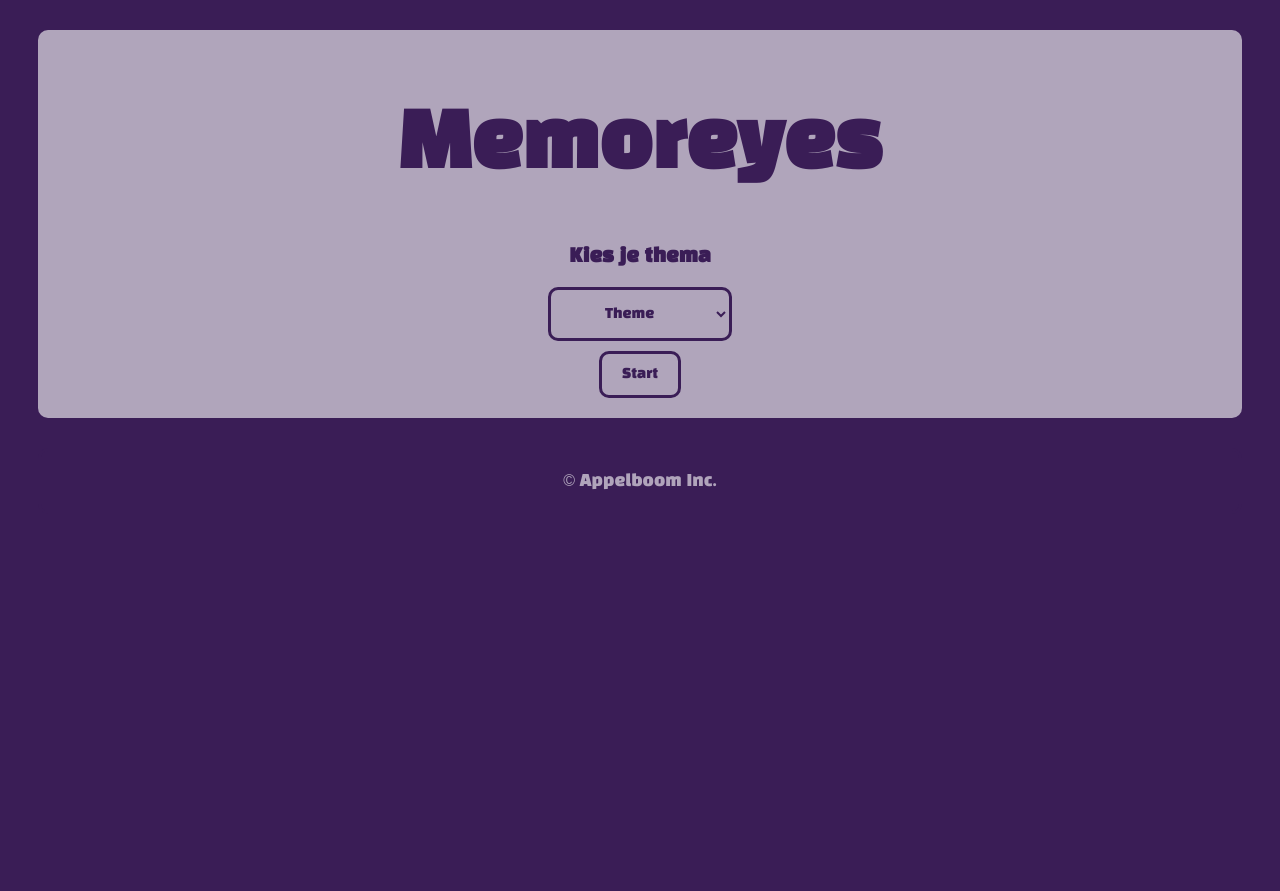
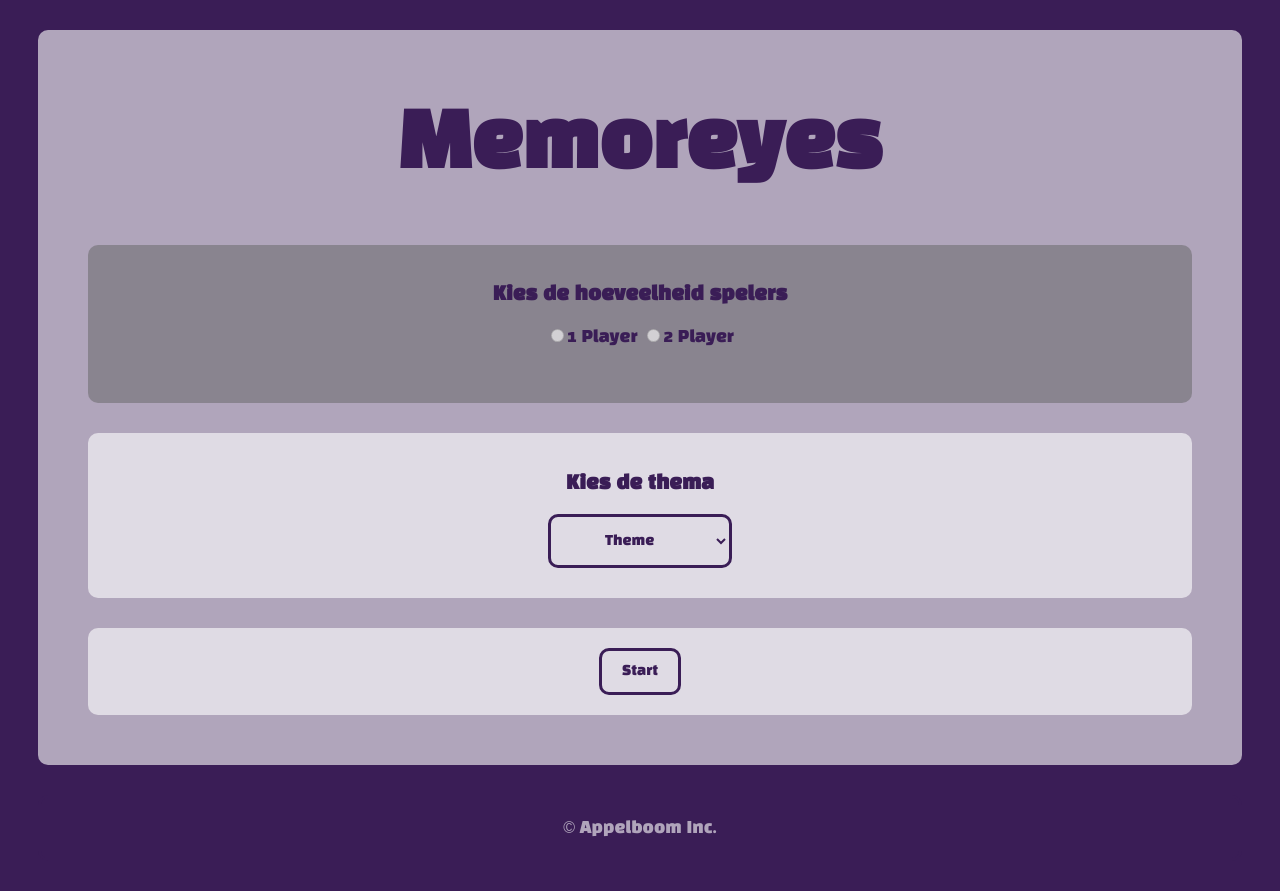
Before and after one commit to RafayelGardishyan/Memorears, a Django app: page / in a window 1280 px wide. Before the commit the page ends 490 px from the top, so only its background shows below. Run offline with Django 3.2, Linux system fonts and the light colour scheme; data comes from the database, SQL or seed files in the repository.

Commit message:
Style and function update

```diff
--- a/standalone_game/templates/offline/index.html
+++ b/standalone_game/templates/offline/index.html
@@ -123,20 +123,36 @@ footer{
         border: solid rebeccapurple;
     }
 }
+.disabled{
+background-color: rgba(100,100,100,0.5);
+}
 </style>
 </head>
 <body>
 <div class="content">
     <h1 class="rebecca">Memoreyes</h1>
-    <h3 class="rebecca">Kies je thema</h3>
+    <div class="content disabled">
+        <h3 class="rebecca">Kies de hoeveelheid spelers</h3>
+        <p class="rebecca"><input type="radio" id="disabled1">1 Player
+        <input type="radio" id="disabled2">2 Player</p><br>
+    </div>
     <form action="/game" method="post">
+        <div class="content">
+        <h3 class="rebecca">Kies de thema</h3>
         {{ errors }}
         {% csrf_token %}
         {{ form }}
         <br>
+        </div>
+        <div class="content">
         <input type="submit" value="Start" />
+        </div>
     </form>
 </div>
+<script >
+document.getElementById('disabled1').disabled = true;
+document.getElementById('disabled2').disabled = true;
+</script>
 <footer class="content">© Appelboom Inc.</footer>
 </body>
 </html>
```
